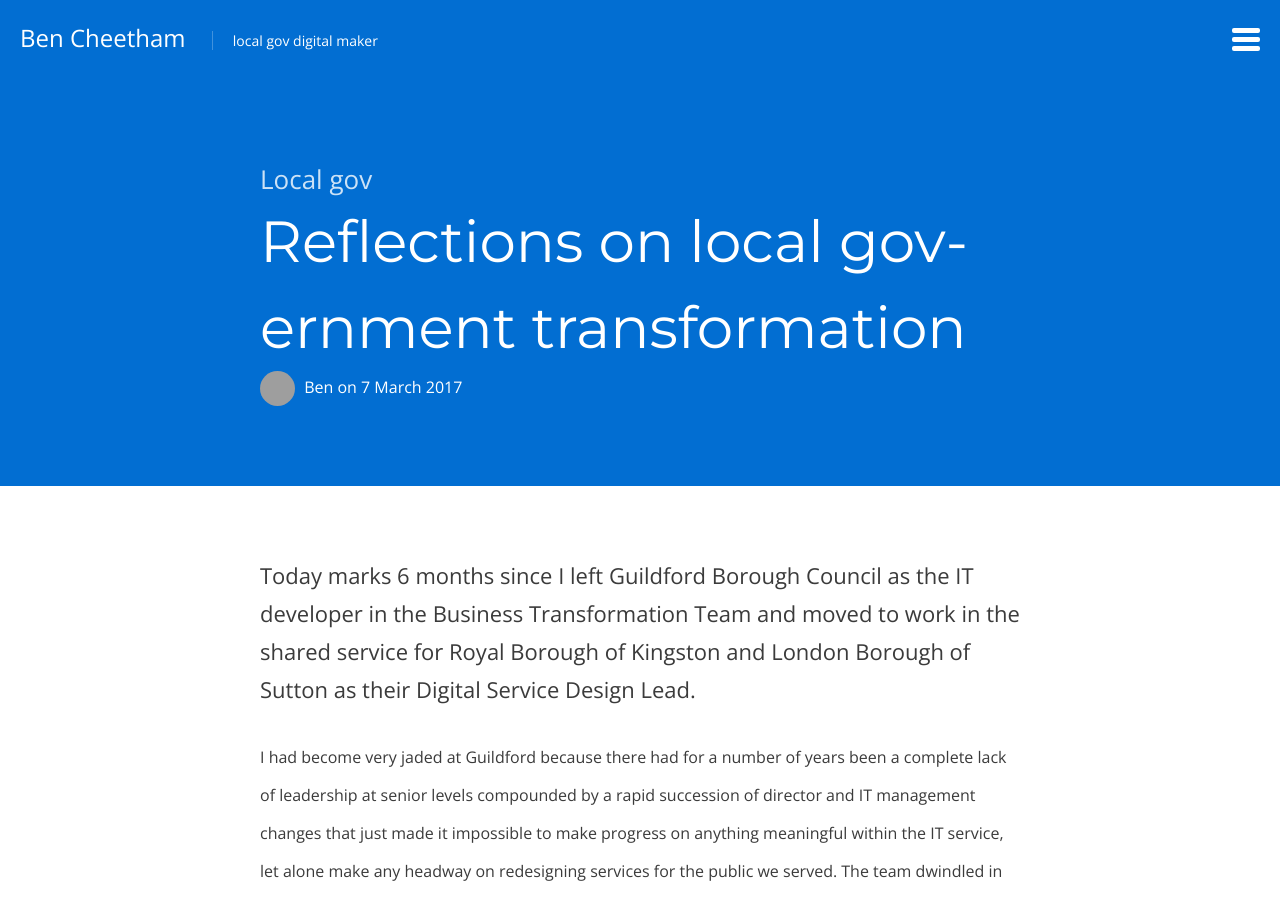
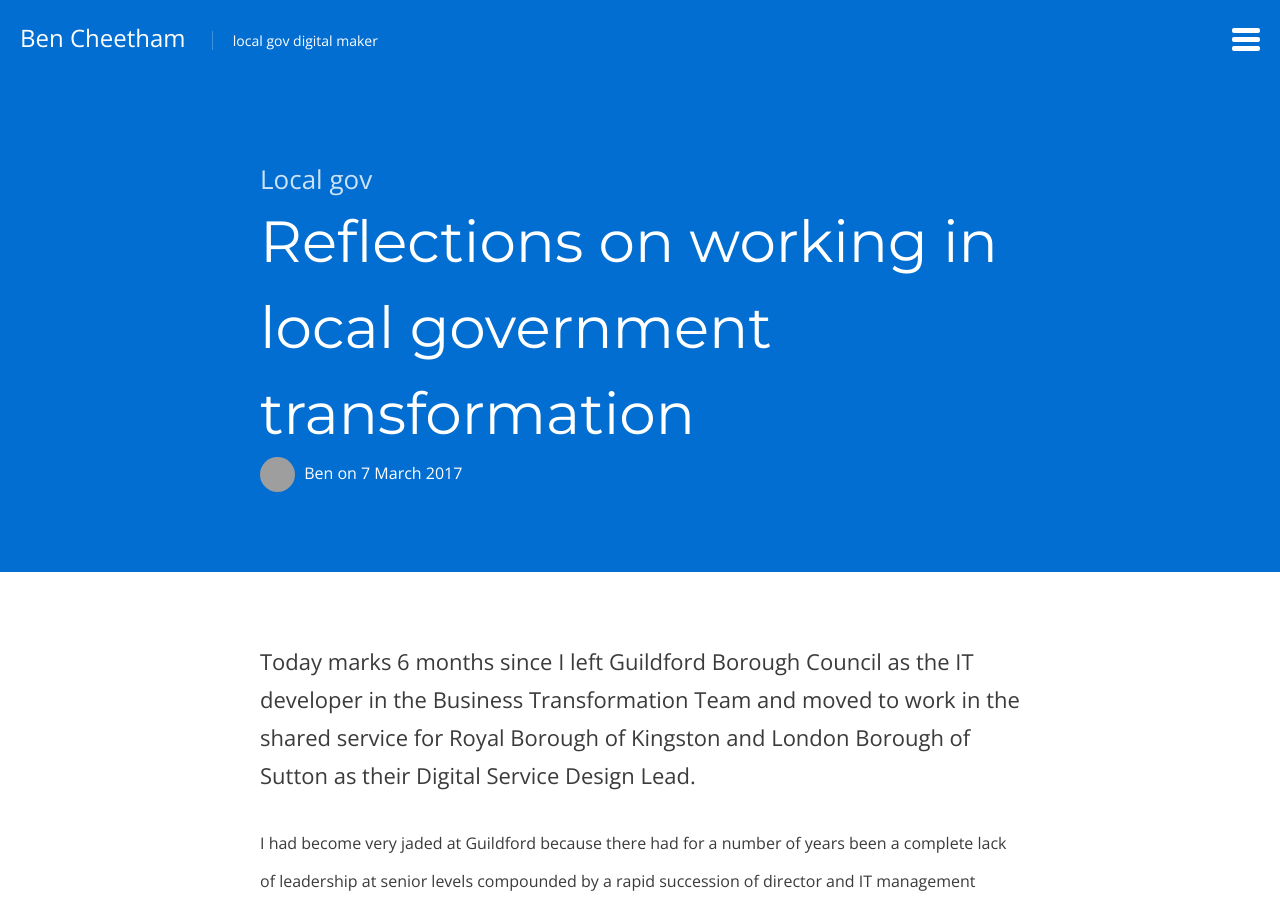
Before and after one commit to BforBen/bforben.github.io, a Jekyll site: the page built from _posts/2017-03-07-reflections-on-working-in-local-government-transformation.md, in a window 1280 px wide and 900 px high. Built offline with Jekyll 4.4.1, drawn with Linux system fonts in a browser that asks for light colours; nearby versions of some CDN libraries; comment, search, counter and statistics services are not loaded; grey boxes are pictures that could not be loaded.

Commit message:
Update and rename 2017-03-07-reflections-on-local-government-transformation.md to 2017-03-07-reflections-on-working-in-local-government-transformation.md

```diff
--- a/_posts/2017-03-07-reflections-on-local-government-transformation.md
+++ b/_posts/2017-03-07-reflections-on-working-in-local-government-transformation.md
@@ -1,9 +1,9 @@
 ---
 layout: post
-title: Reflections on local government transformation
+title: Reflections on working in local government transformation
 author: Ben
 category: local gov
-date: 2017-03-07 23:35:09 +00:00
+date: 2017-03-07 23:37:09 +00:00
 ---
 Today marks 6 months since I left Guildford Borough Council as the IT developer in the Business Transformation Team and moved to work in the shared service for Royal Borough of Kingston and London Borough of Sutton as their Digital Service Design Lead.
 
```
